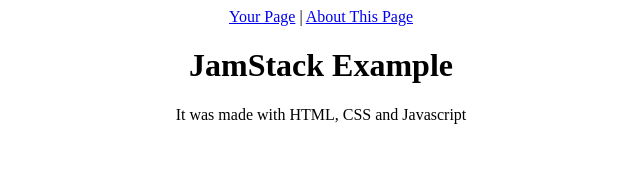
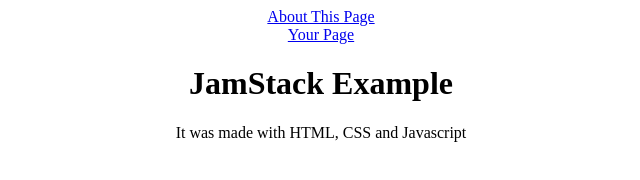
Before and after one commit to c0deByt3/jamStack-tutorial, an Eleventy site: page src/about.html in a window 1280 px wide. Shown: the whole page, without its empty margins (319-959 px from the left). Built offline with nearby package versions, Linux system fonts and the light colour scheme; Eleventy itself is replaced by a stand-in of ours; files that its build step writes are made by us from their sources.

Commit message:
Removed link to current page

```diff
--- a/src/_includes/base.html
+++ b/src/_includes/base.html
@@ -21,8 +21,8 @@
     </style>
 </head>
 <body>
-    <!-- Testing 5  -->
-    <header><a href = "{{ '/' | url }}">Your Page</a> | <a href="{{ 'about/' | url }}">About This Page</a></header>
+    <!-- Testing 6  -->
+    <a href="{{ 'about/' | url }}">About This Page</a></header>
     {{ content | safe }}
 </body>
 </html>
--- a/src/about.html
+++ b/src/about.html
@@ -4,6 +4,7 @@ layout: base.html
 ---
 
     <div class="container">
+        <header><a href = "{{ '/' | url }}">Your Page</a>
         <h1>JamStack Example</h1>
         <p>It was made with HTML, CSS and Javascript</p>
     </div>
```
Also changed, not shown: 2 other files.
